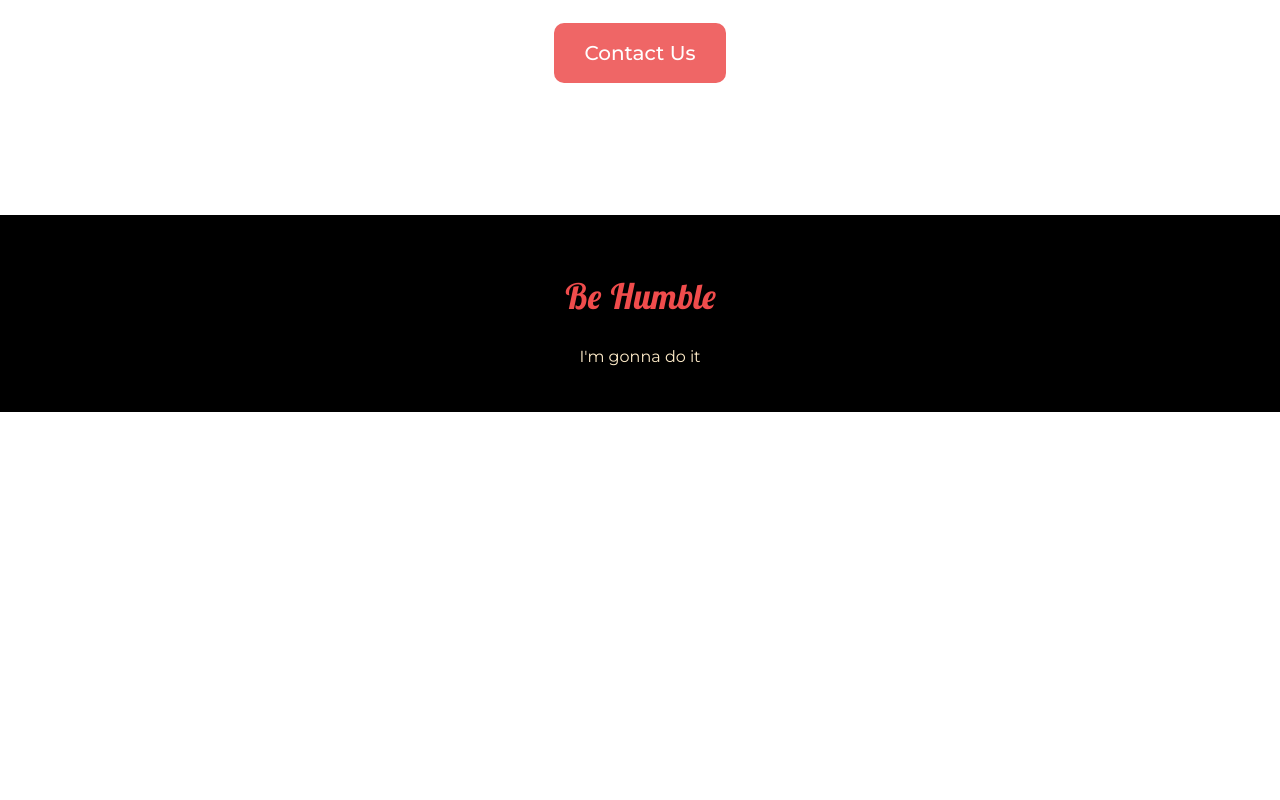
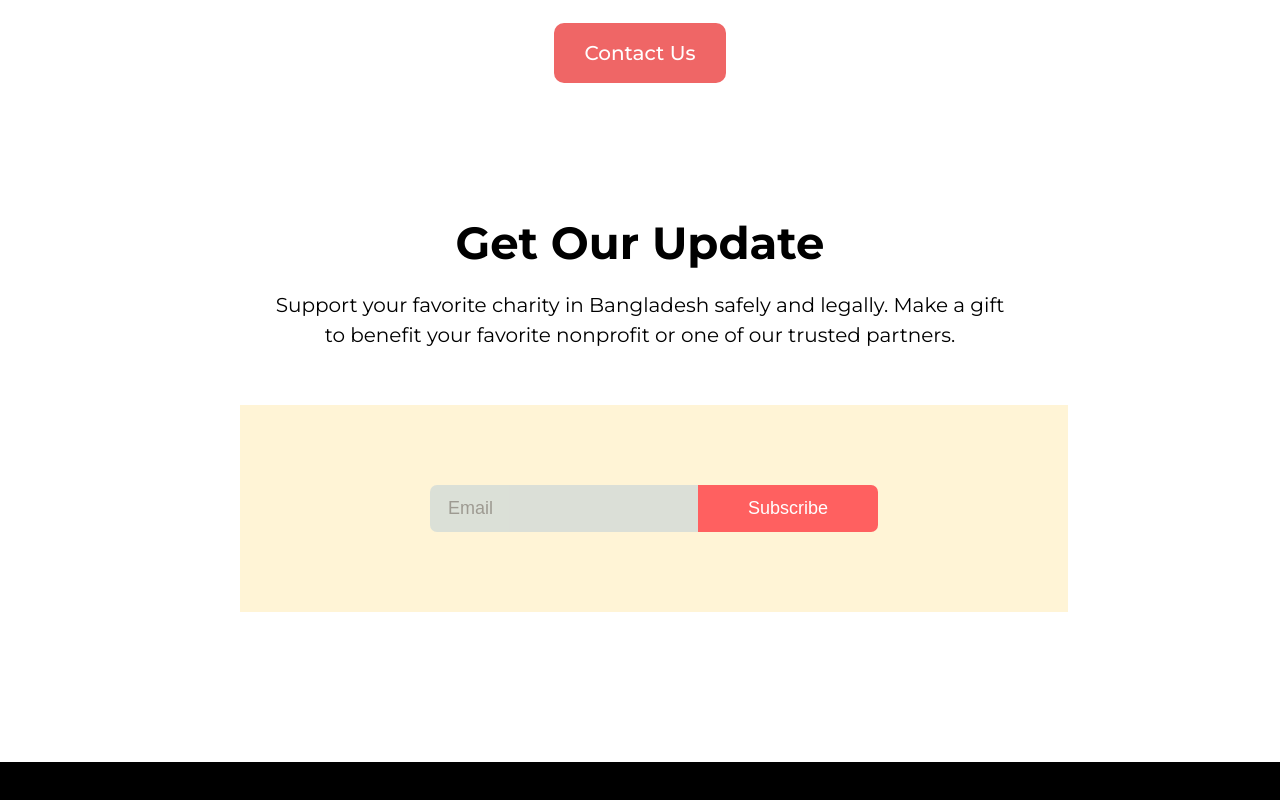
Before and after one commit to Mahfuj-HSTU/Assignment-1, a plain HTML site: page index.html in a window 1280 px wide. Shown: the part 3043-3843 px from the top of the page. Before the commit the page ends 3455 px from the top, so only its background shows below. Drawn offline with Linux system fonts and the light colour scheme.

Commit message:
final commit

```diff
--- a/css/style.css
+++ b/css/style.css
@@ -66,7 +66,7 @@ body {
   border: 3px solid red;
   border-radius: 5px;
 }
-input {
+#amount {
   margin: 50px;
   padding-bottom: 10px;
   display: block;
@@ -88,7 +88,7 @@ input {
   margin: 15px;
   text-align: left;
   width: 33.3%;
-  background-color: #f5ebeb;
+  background-color: #edf5f6;
   border-radius: 10px;
   padding-bottom: 0;
 }
@@ -104,7 +104,7 @@ input {
   text-align: justify;
 }
 #color {
-  background-color: #d6ff8f60;
+  background-color: #fff4d6;
 }
 #margin {
   margin: 0 50px;
@@ -137,3 +137,27 @@ footer h2 {
 footer p {
   color: rgb(255, 236, 201);
 }
+#form {
+  margin: 5px 150px 0 150px;
+  padding: 80px 190px;
+  display: inline-flex;
+  background-color: #fff4d6;
+}
+#form input {
+  font-size: 18px;
+  padding: 13px 18px;
+  outline: none;
+  border: none;
+}
+#form input[type="text"] {
+  background-color: #ccd8d8;
+  border-radius: 7px 0 0 7px;
+  opacity: 0.7;
+}
+#form input[type="submit"] {
+  background-color: #ff6060;
+  border-radius: 0 7px 7px 0;
+  padding: 0 50px;
+  color: #ffffff;
+  cursor: pointer;
+}
--- a/index.html
+++ b/index.html
@@ -61,7 +61,7 @@
         </div>
       </div>
       <div id="position">
-        <input type="text" placeholder="Other Amount(Taka)" />
+        <input id="amount" type="text" placeholder="Other Amount(Taka)" />
         <a href="#" class="button">Donate Now</a>
       </div>
     </section>
@@ -132,10 +132,25 @@
     </section>
     <!-- Contact section end -->
 
+    <!-- Update section start -->
+    <section class="donate">
+      <h2>Get Our Update</h2>
+      <p>
+        Support your favorite charity in Bangladesh safely and legally. Make a
+        gift <br />
+        to benefit your favorite nonprofit or one of our trusted partners.
+      </p>
+      <form action="" id="form">
+        <input type="text" name="email" placeholder="Email" />
+        <input type="submit" value="Subscribe" />
+      </form>
+    </section>
+
     <!-- Footer start -->
     <footer>
       <h2>Be Humble</h2>
       <p>I'm gonna do it</p>
     </footer>
+    <!-- Footer end -->
   </body>
 </html>
```
